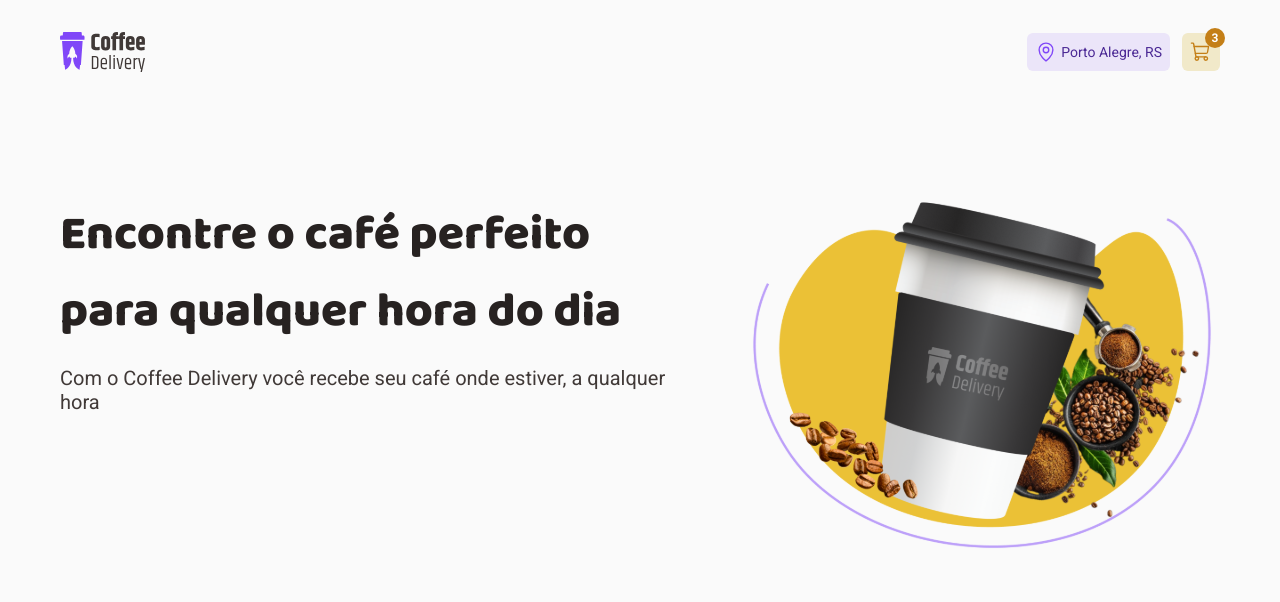
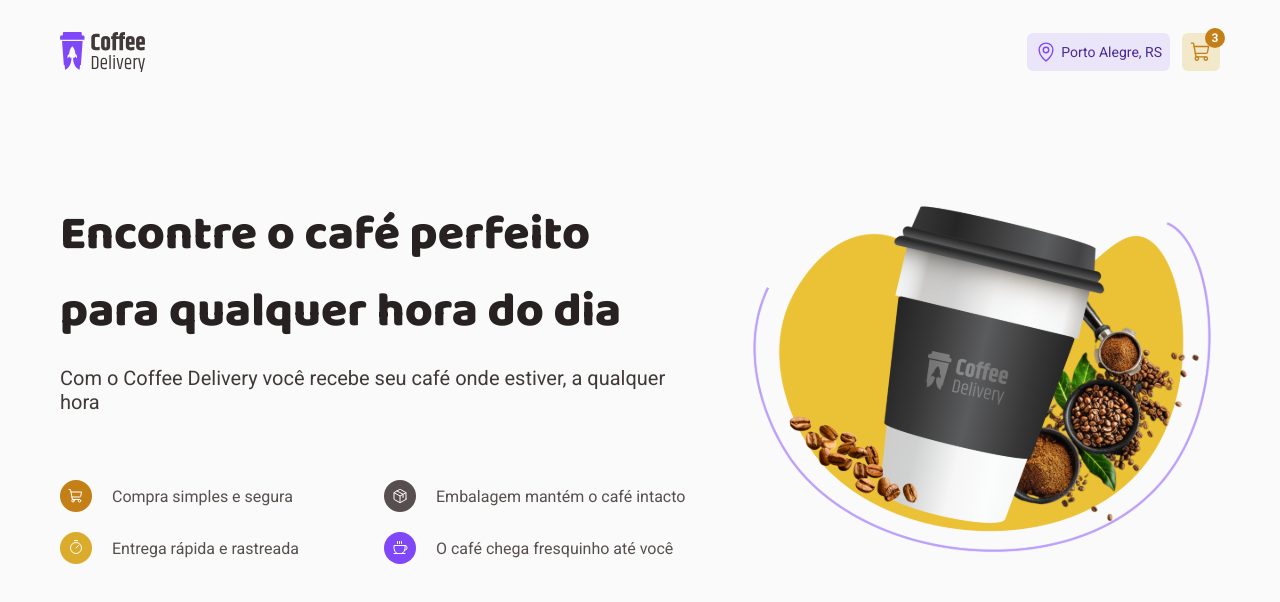
Before and after one commit to felipecfb/coffee-delivery, a React (Vite) app: page / in a window 1280 px wide. Shown: the top 602 px of the page. Built offline with nearby package versions, Linux system fonts and the light colour scheme.

Commit message:
✨ feat: finishing intro homepage

```diff
--- /dev/null
+++ b/src/components/ItemsHome/index.tsx
@@ -0,0 +1,17 @@
+import { ReactNode } from 'react'
+import { Icon, ItemsHomeContainer, Text } from './styles'
+
+interface ItemsHomeProps {
+  children: ReactNode
+  title: string
+  variant: 'buy' | 'packing' | 'delivery' | 'coffee'
+}
+
+export function ItemsHome({ children, title, variant }: ItemsHomeProps) {
+  return (
+    <ItemsHomeContainer>
+      <Icon variant={variant}>{children}</Icon>
+      <Text>{title}</Text>
+    </ItemsHomeContainer>
+  )
+}
--- /dev/null
+++ b/src/components/ItemsHome/styles.ts
@@ -0,0 +1,37 @@
+import styled from 'styled-components'
+
+export interface IconProps {
+  variant: 'buy' | 'packing' | 'delivery' | 'coffee'
+}
+
+export const ItemsHomeContainer = styled.div`
+  display: flex;
+  align-items: center;
+  gap: 20px;
+`
+
+export const Icon = styled.div<IconProps>`
+  background-color: ${({ theme, variant }) =>
+    variant === 'buy'
+      ? theme.yellow.dark
+      : variant === 'packing'
+      ? theme.text
+      : variant === 'delivery'
+      ? theme.yellow.default
+      : theme.purple.default};
+
+  padding: 0.5rem;
+
+  width: 32px;
+  height: 32px;
+  border-radius: 50%;
+  color: ${({ theme }) => theme.white};
+
+  display: flex;
+  align-items: center;
+  justify-content: center;
+`
+
+export const Text = styled.p`
+  color: ${({ theme }) => theme.text};
+`
--- a/src/pages/Home/index.tsx
+++ b/src/pages/Home/index.tsx
@@ -1,13 +1,18 @@
+import { Coffee, Package, ShoppingCart, Timer } from 'phosphor-react'
+
 import { Header } from '../../components/Header'
+import { ItemsHome } from '../../components/ItemsHome'
+
+import bannerHome from '../../assets/bannerHome.svg'
+
 import {
   HomeContainer,
   HomeLeft,
+  Items,
   Subtitle,
   Title,
   TitleContainer,
 } from './styles'
-
-import bannerHome from '../../assets/bannerHome.svg'
 
 export function Home() {
   return (
@@ -22,6 +27,27 @@
               qualquer hora
             </Subtitle>
           </TitleContainer>
+
+          <Items>
+            <ItemsHome variant="buy" title="Compra simples e segura">
+              <ShoppingCart size={22} />
+            </ItemsHome>
+            <ItemsHome
+              variant="packing"
+              title="Embalagem mantém o café intacto"
+            >
+              <Package size={22} />
+            </ItemsHome>
+            <ItemsHome variant="delivery" title="Entrega rápida e rastreada">
+              <Timer size={22} />
+            </ItemsHome>
+            <ItemsHome
+              variant="coffee"
+              title="O café chega fresquinho até você"
+            >
+              <Coffee size={22} />
+            </ItemsHome>
+          </Items>
         </HomeLeft>
 
         <img src={bannerHome} alt="" />
--- a/src/pages/Home/styles.ts
+++ b/src/pages/Home/styles.ts
@@ -14,6 +14,8 @@
   display: flex;
   flex-direction: column;
   align-items: flex-start;
+
+  gap: 66px;
 `
 
 export const TitleContainer = styled.section`
@@ -34,3 +36,11 @@
   font-size: 1.25rem;
   color: ${({ theme }) => theme.subtitle};
 `
+
+export const Items = styled.section`
+  width: 100%;
+
+  display: grid;
+  grid-template-columns: repeat(2, 1fr);
+  gap: 1.25rem;
+`
```
